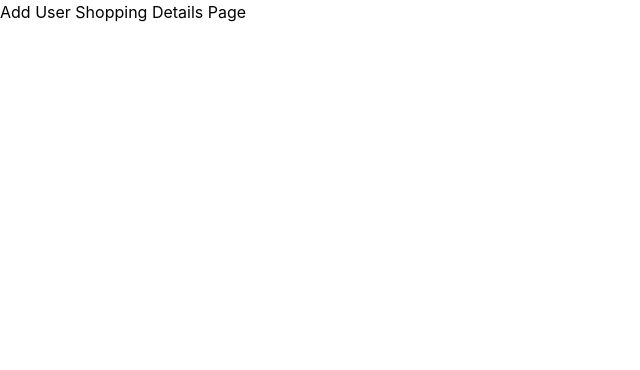
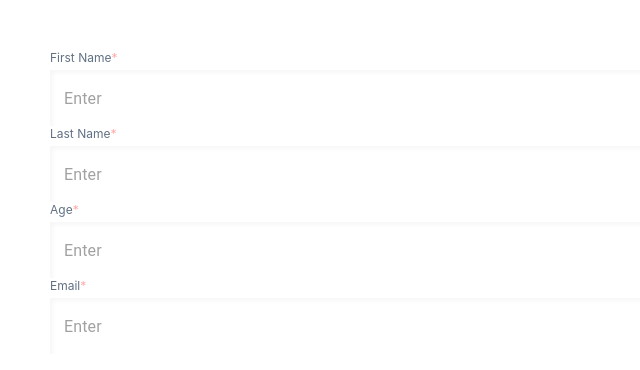
Before and after one commit to ishantsahni/ishant_fe, a React (Create React App) app: page /addUserShoppingDetails in a window 1280 px wide. Shown: the top 370 px of the page, without its empty margins (0-640 px from the left). Built offline with nearby package versions, Linux system fonts and the light colour scheme.

Commit message:
added label

```diff
--- a/src/components/CustomTextField/index.jsx
+++ b/src/components/CustomTextField/index.jsx
@@ -1,9 +1,10 @@
 import { TextField } from "@mui/material";
+import PropTypes from "prop-types";
 
-function CustomTextField() {
+function CustomTextField({label}) {
   return (
     <div>
-      <p className="text-[#607083] font-normal text-xs mb-1">Label<span className="text-[#ffa9a9]">*</span></p>
+      <p className="text-[#607083] font-normal text-xs mb-1">{label}<span className="text-[#ffa9a9]">*</span></p>
       <TextField
         id="outlined-basic"
         fullWidth
@@ -22,4 +23,12 @@ function CustomTextField() {
   );
 }
 
+CustomTextField.propTypes = {
+  label: PropTypes.string,
+};
+
+CustomTextField.defaultProps = {
+  label: "",
+};
+
 export default CustomTextField;
--- a/src/pages/AddUserShoppingDetailsPage/index.js
+++ b/src/pages/AddUserShoppingDetailsPage/index.js
@@ -1,7 +1,12 @@
+import CustomTextField from "../../components/CustomTextField";
+
 function AddUserShoppingDetailsPage() {
     return (
-        <div>
-            Add User Shopping Details Page
+        <div className="mt-[50px] mx-[50px]">
+            <CustomTextField label="First Name" />
+            <CustomTextField label="Last Name" />
+            <CustomTextField label="Age" />
+            <CustomTextField label="Email" />
         </div>
     )
 }
```
